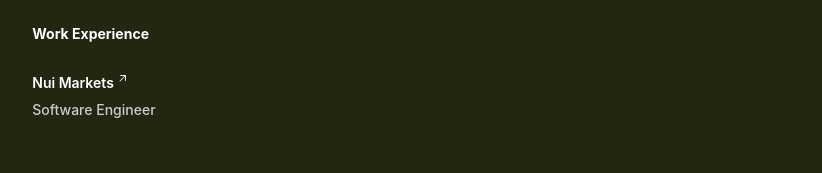
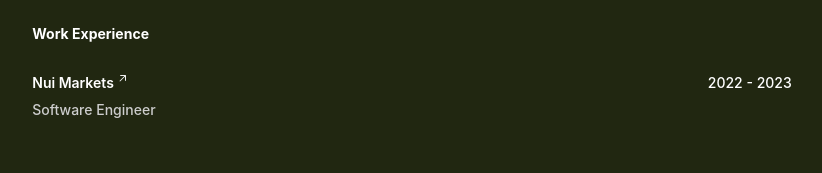
Before and after one commit to trinhbond/personal-portfolio, a React (Create React App) app: page / in a window 1280 px wide. Shown: the part 280-453 px from the top of the page, without its empty margins (228-1050 px from the left). Built offline with nearby package versions, Linux system fonts and the light colour scheme.

Commit message:
Add year

```diff
--- a/src/pages/Home.tsx
+++ b/src/pages/Home.tsx
@@ -58,6 +58,7 @@ export default function Home(): JSX.Element {
               </ExternalLink>
               <span className="text-gray-dark">Software Engineer</span>
             </div>
+            <span>2022 - 2023</span>
           </div>
         </motion.section>
 
```
